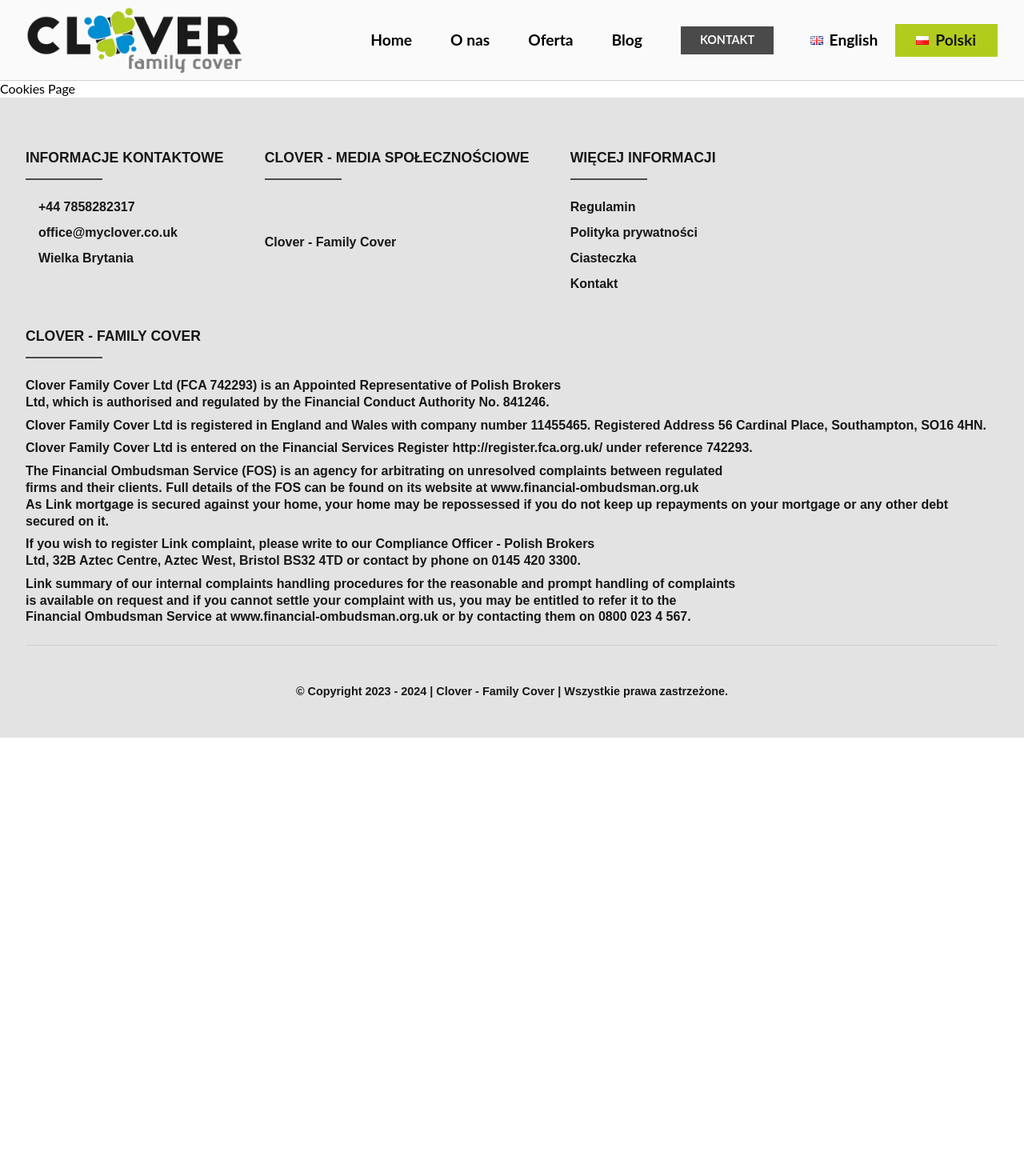
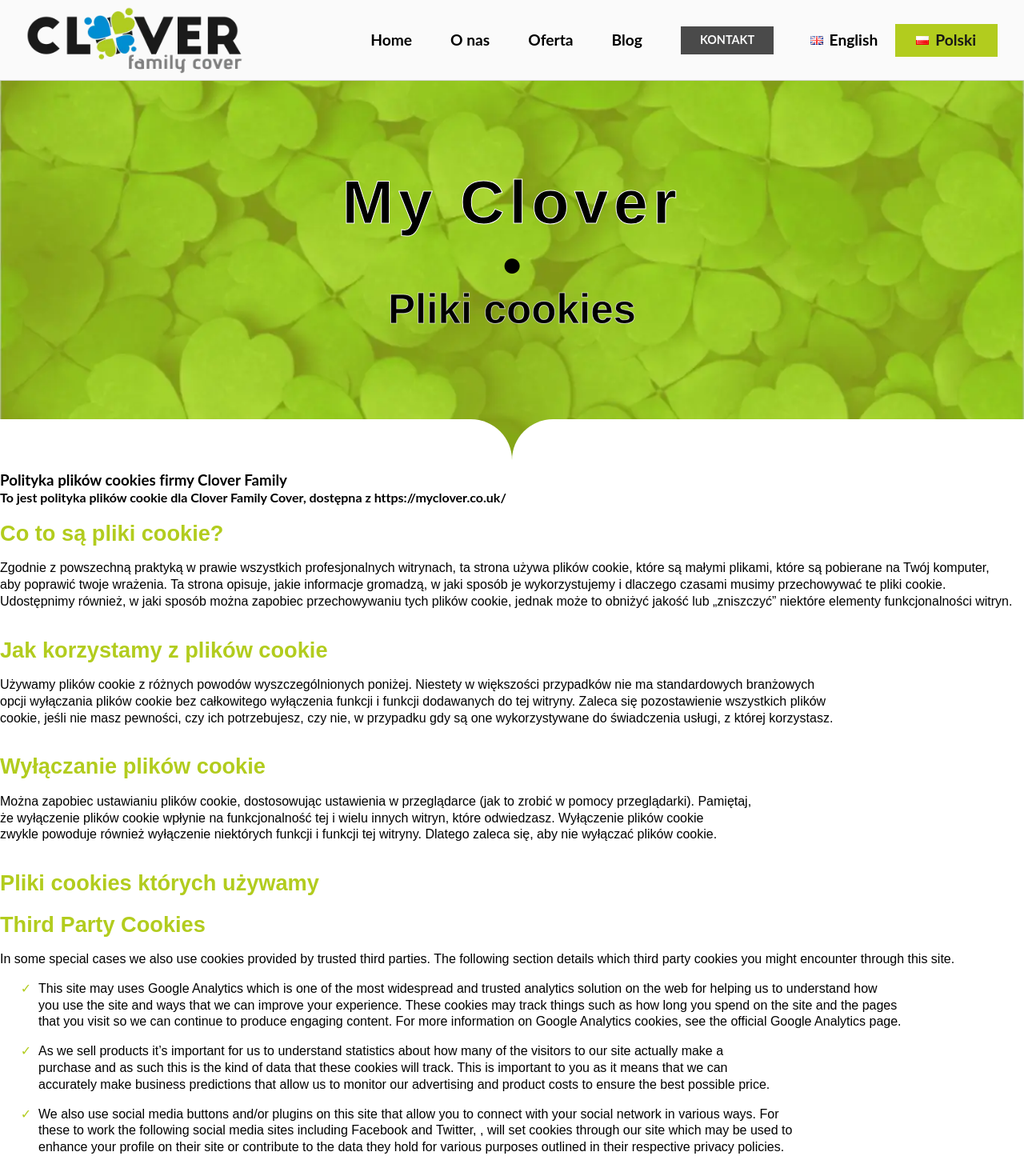
Before and after one commit to TZ-fn/MyClover, a React (Vite) app: page /cookies in a window 1280 px wide. Shown: the top 1470 px of the page at 80% size. Before the commit the page ends 922 px from the top, so only its background shows below. Built offline with nearby package versions, Linux system fonts and the light colour scheme; some icons are missing; a web font is replaced by a local one.

Commit message:
feat: create the main component for the cookies page

```diff
--- /dev/null
+++ b/src/components/CookiesInfo/CookiesInfo.tsx
@@ -0,0 +1,30 @@
+import useTranslation from "hooks/useTranslation";
+import styles from "./CookiesInfo.module.scss";
+import PrivacyPolicyItem from "components/PrivacyPolicy/PrivacyPolicyItem/PrivacyPolicyItem";
+import PrivacyPolicyList from "components/PrivacyPolicy/PrivacyPolicyList/PrivacyPolicyList";
+
+export default function CookiesInfo() {
+  const [translation] = useTranslation();
+  const cookiesInfoTranslation = translation.pages.cookies;
+
+  return (
+    <main className={styles.cookiesInfoContainer}>
+      <h3 className={styles.mainHeader}>{cookiesInfoTranslation.mainHeader}</h3>
+      <h4 className={styles.subHeader}>{cookiesInfoTranslation.subHeader}</h4>
+      {cookiesInfoTranslation.items.map((item) => {
+        if (item.header) {
+          return <PrivacyPolicyItem key={item.header} header={item.header} text={item.text} />;
+        }
+        if (item.listDescription) {
+          return (
+            <PrivacyPolicyList
+              key={item.listDescription}
+              listDescription={item.listDescription}
+              listElements={item.listElements}
+            />
+          );
+        }
+      })}
+    </main>
+  );
+}
--- a/src/pages/CookiesPage/CookiesPage.tsx
+++ b/src/pages/CookiesPage/CookiesPage.tsx
@@ -1,5 +1,17 @@
+import CookiesInfo from "components/CookiesInfo/CookiesInfo";
+import ImageDivider from "components/ImageDivider/ImageDivider";
+import ImageHeader from "components/ImageHeader/ImageHeader";
+import useTranslation from "hooks/useTranslation";
+
 function CookiesPage() {
-  return <>Cookies Page</>;
+  const [translation] = useTranslation();
+  return (
+    <>
+      <ImageHeader pageName={translation.pages.cookies.title} backgroundImage="src/assets/clover.webp" />
+      <ImageDivider isUpwards={false} />
+      <CookiesInfo />
+    </>
+  );
 }
 
 export default CookiesPage;
```
Also changed, not shown: src/components/CookiesInfo/CookiesInfo.module.scss (added).
